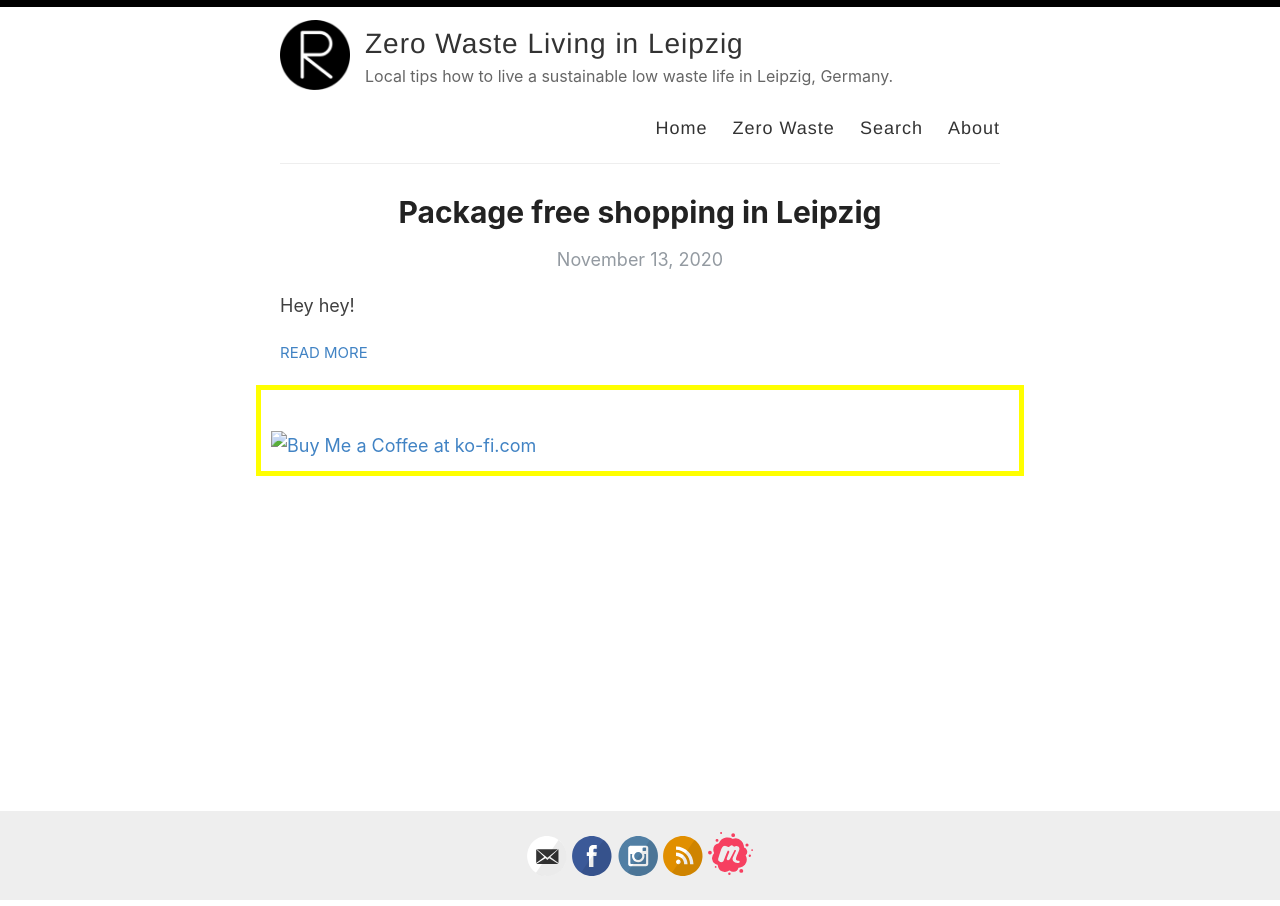
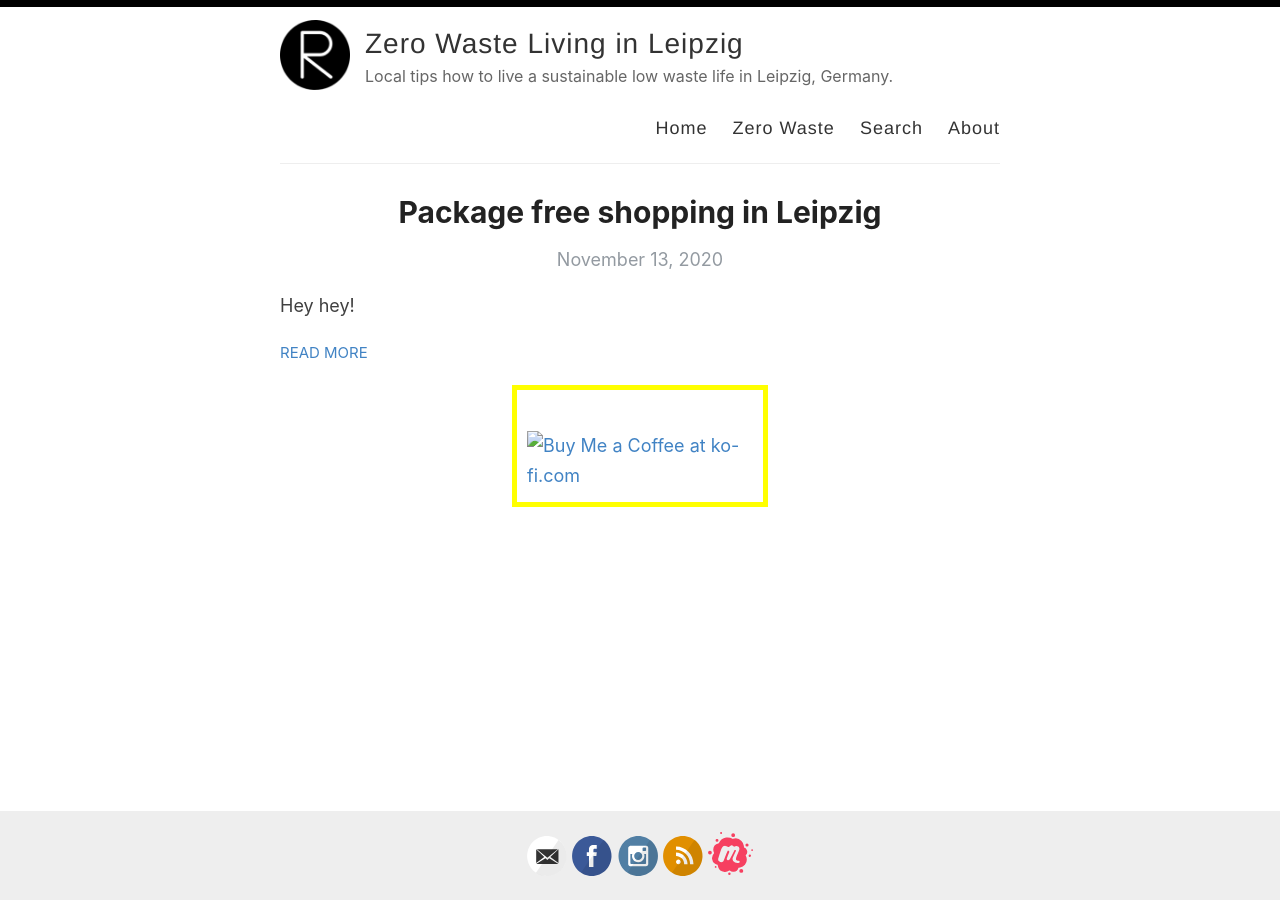
Before and after one commit to CeliaSomlai/zerowastelivinginleipzig, a Jekyll site: the page built from index.html, in a window 1280 px wide. Built offline with Jekyll 4.4.1, drawn with Linux system fonts in a browser that asks for light colours; the list of posts is cut into pages by our own code.

Commit message:
Update style.scss

```diff
--- a/assets/style.scss
+++ b/assets/style.scss
@@ -1139,13 +1139,13 @@ Modules - reusable parts of our design
 
 //
 // CUSTOM THINGS
-//
+// ------------------------------------
 
 // Kofi Button
 
 .button-kofi {
   margin: auto;
-  width: 60%;
+  width: 20%;
   border: 5px solid #FFFF00;
   padding: 10px;
 }
```
